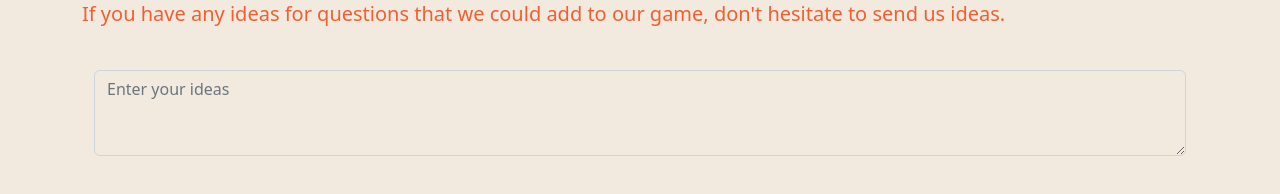
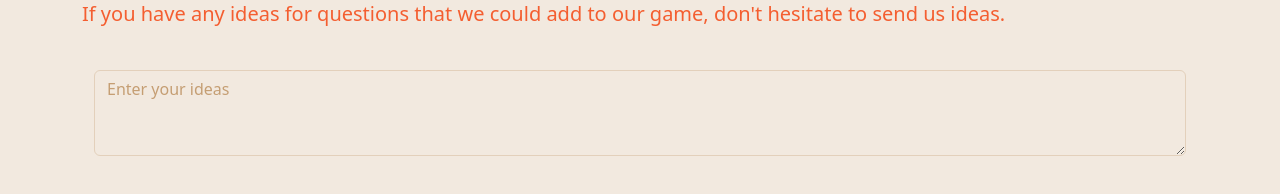
Before and after one commit to ChloeHal/hot-ones.github.io, a website: page Menu.html in a window 1280 px wide. Shown: the part 2211-2405 px from the top of the page. Drawn offline with nearby package versions, Linux system fonts and the light colour scheme; files that its build step writes are made by us from their sources; a web font is replaced by a local one.

Commit message:
Update style.scss

```diff
--- a/style.scss
+++ b/style.scss
@@ -12,6 +12,8 @@ $warning:$purple;
 $white:#f2e9df;
 $danger:$white;
 $card-border-color: rgba(0, 0, 255, 0);
+$input-border-color: #e3d0bb;
+$input-placeholder-color:#c59e73 ;
 h1{
     font-family: "orelega one";
 }
```
